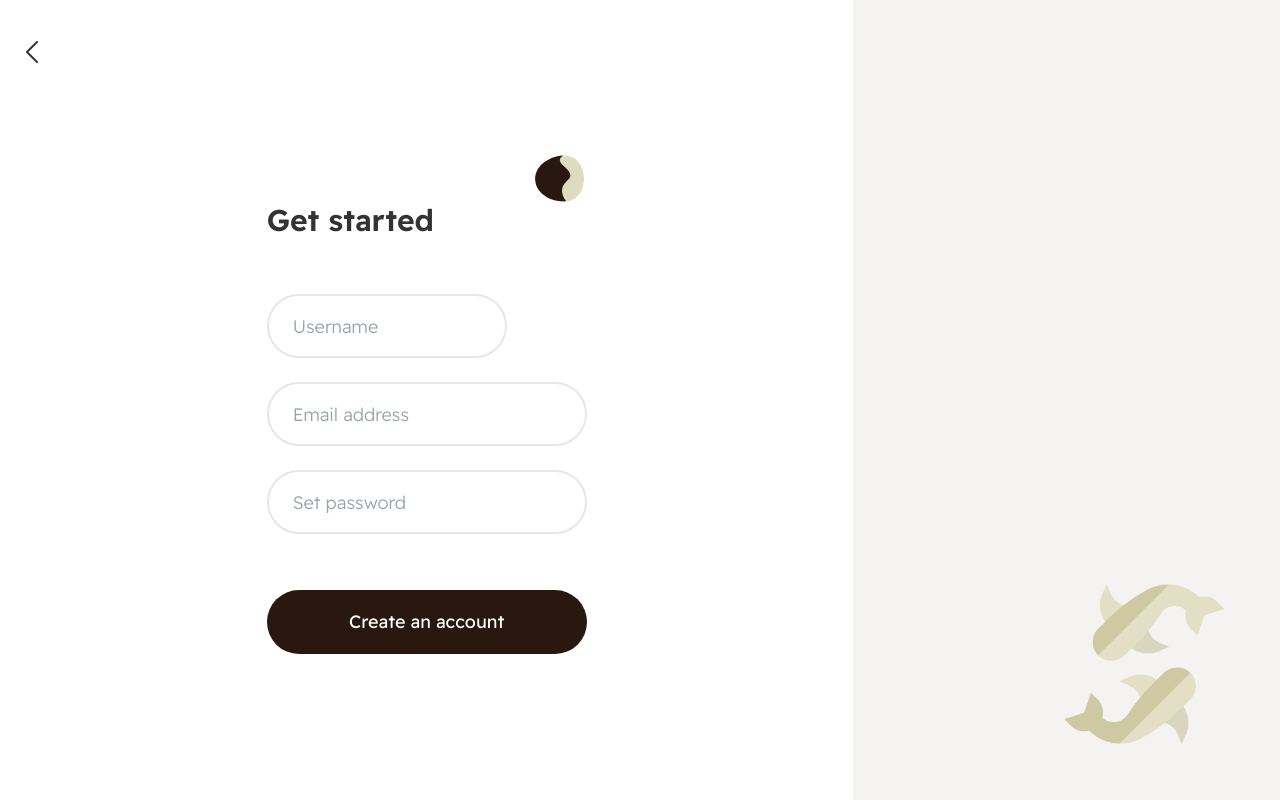
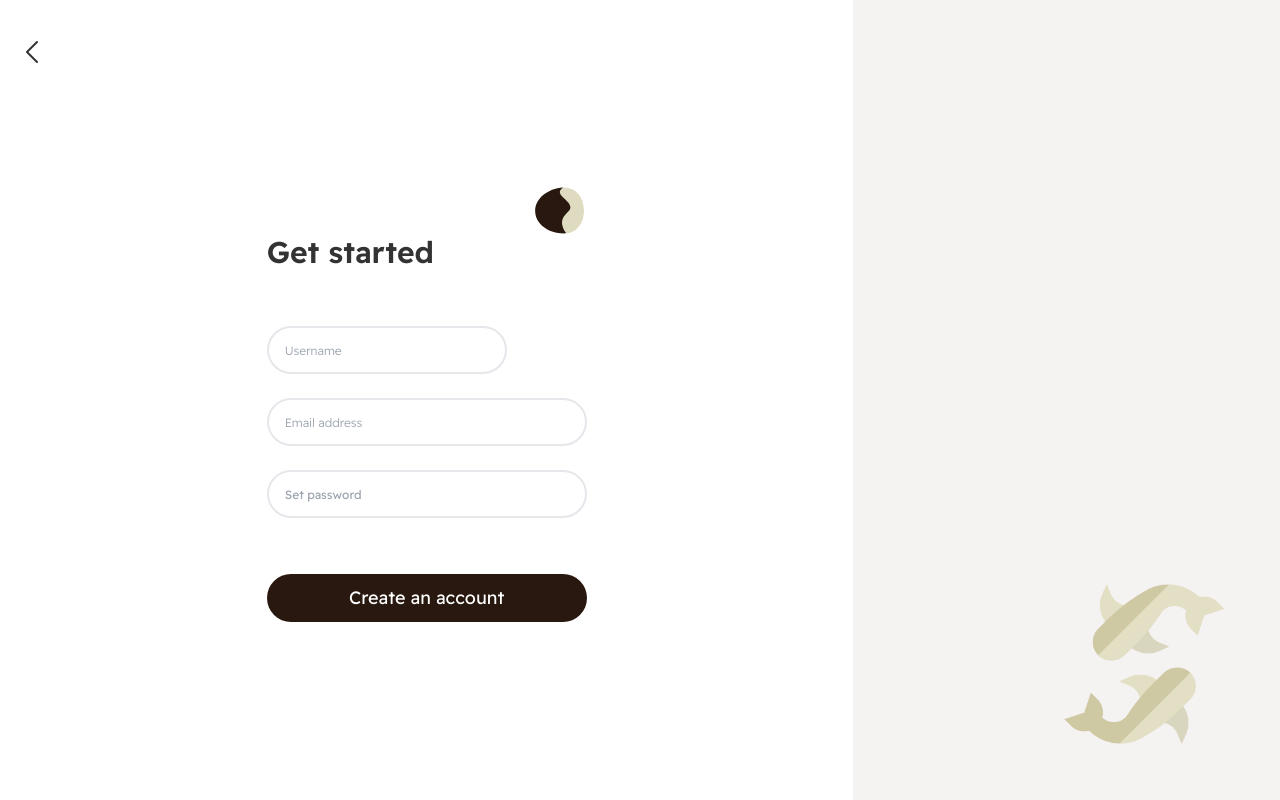
Before and after one commit to SamuelShally/ekko, a React (Create React App) app in the folder frontend/: page /register in a window 1280 px wide. Built offline with nearby package versions, Linux system fonts and the light colour scheme.

Commit message:
input/button size change

```diff
--- a/frontend/src/components/RegisterForm.jsx
+++ b/frontend/src/components/RegisterForm.jsx
@@ -28,25 +28,25 @@ const RegisterForm = () => {
                             <label className="label"/>
                         <input type="text" placeholder="Username"
                                 className="input w-full rounded-full border-solid border-2
-                                input-md md:input-lg lg:input-lg font-light text-xs"/>
+                                input-md font-light text-xs"/>
                         </div>
                         <div className="form-control w-80 max-w-s">
                             <label className="label"/>
                         <input type="text" placeholder="Email address"
                                 className="input w-full rounded-full border-solid border-2
-                                input-md md:input-lg lg:input-lg font-light text-xs"/>
+                                input-md font-light text-xs"/>
                         </div>
                         <div className="form-control w-full max-w-xs">
                             <label className="label"/>
                             <input type="password" placeholder="Set password"
                                 className="input w-full rounded-full border-solid border-2
-                                input-md md:input-lg lg:input-lg font-light text-xs"/>
+                                input-md text-xs"/>
                         </div>
                     </form>
                     <Link to="/profile">
                         <button
                             className="text-lg text-white rounded-full bg-primary
-                            px-20 w-80 btn-md md:btn-lg lg:btn-lg">
+                            px-20 w-80 btn-md">
                                 Create an account
                         </button>
                     </Link>
```
